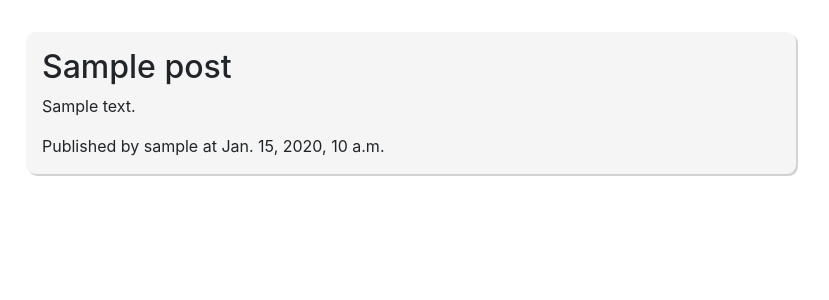
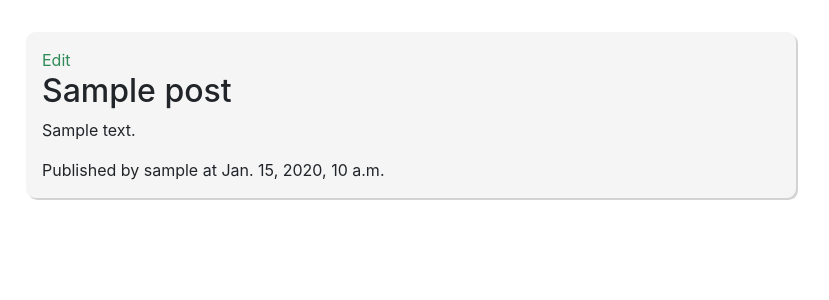
Before and after one commit to zurda/djangoing, a Django app: page /post/1/ in a window 1280 px wide. Shown: the part 80-380 px from the top of the page, without its empty margins (229-1058 px from the left). Run offline with Django 3.2, Linux system fonts and the light colour scheme; tables that the repository leaves empty hold one stand-in row (values such as "Sample post").

Commit message:
Add Edit post

```diff
--- a/blog/templates/blog/post_detail.html
+++ b/blog/templates/blog/post_detail.html
@@ -2,6 +2,11 @@
 
 {% block content %}
   <article class="post">
+    <aside>
+      <a href="{% url 'post_edit' pk=post.pk %}">
+        Edit
+      </a>
+    </aside>
     <h2>{{ post.title }}</h2>
     <p>{{ post.text|linebreaksbr }}</p>
     <time class="date">Published by {{ post.author }} at {{ post.published_date }}</time>
--- a/blog/urls.py
+++ b/blog/urls.py
@@ -5,4 +5,5 @@ urlpatterns = [
     path('', views.post_list, name='post_list'),
     path('post/<int:pk>/', views.post_detail, name='post_detail'),
     path('post/new/', views.post_new, name='post_new'),
+    path('post/<int:pk>/edit/', views.post_edit, name='post_edit'),
 ]
--- a/blog/views.py
+++ b/blog/views.py
@@ -25,3 +25,17 @@ def post_new(request):
     else:
         form = PostForm()
     return render(request, 'blog/post_edit.html', {'form': form})
+
+def post_edit(request, pk):
+    post = get_object_or_404(Post, pk=pk)
+    if request.method == "POST":
+        form = PostForm(request.POST, instance=post)
+        if form.is_valid():
+            post = form.save(commit=False)
+            post.author = request.user
+            post.published_date = timezone.now()
+            post.save()
+            return redirect('post_detail', pk=post.pk)
+    else:
+        form = PostForm(instance=post)
+    return render(request, 'blog/post_edit.html', {'form': form})
```
